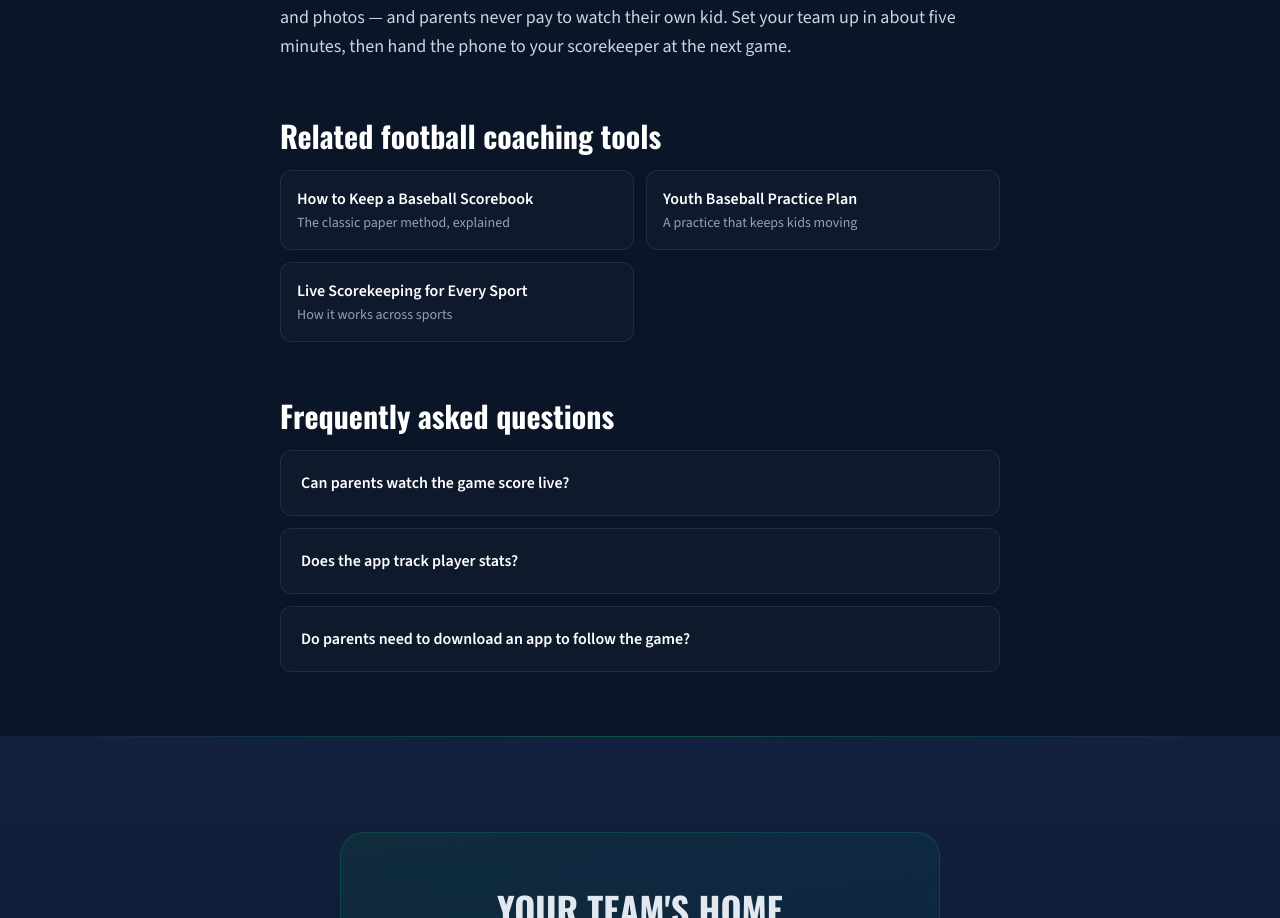
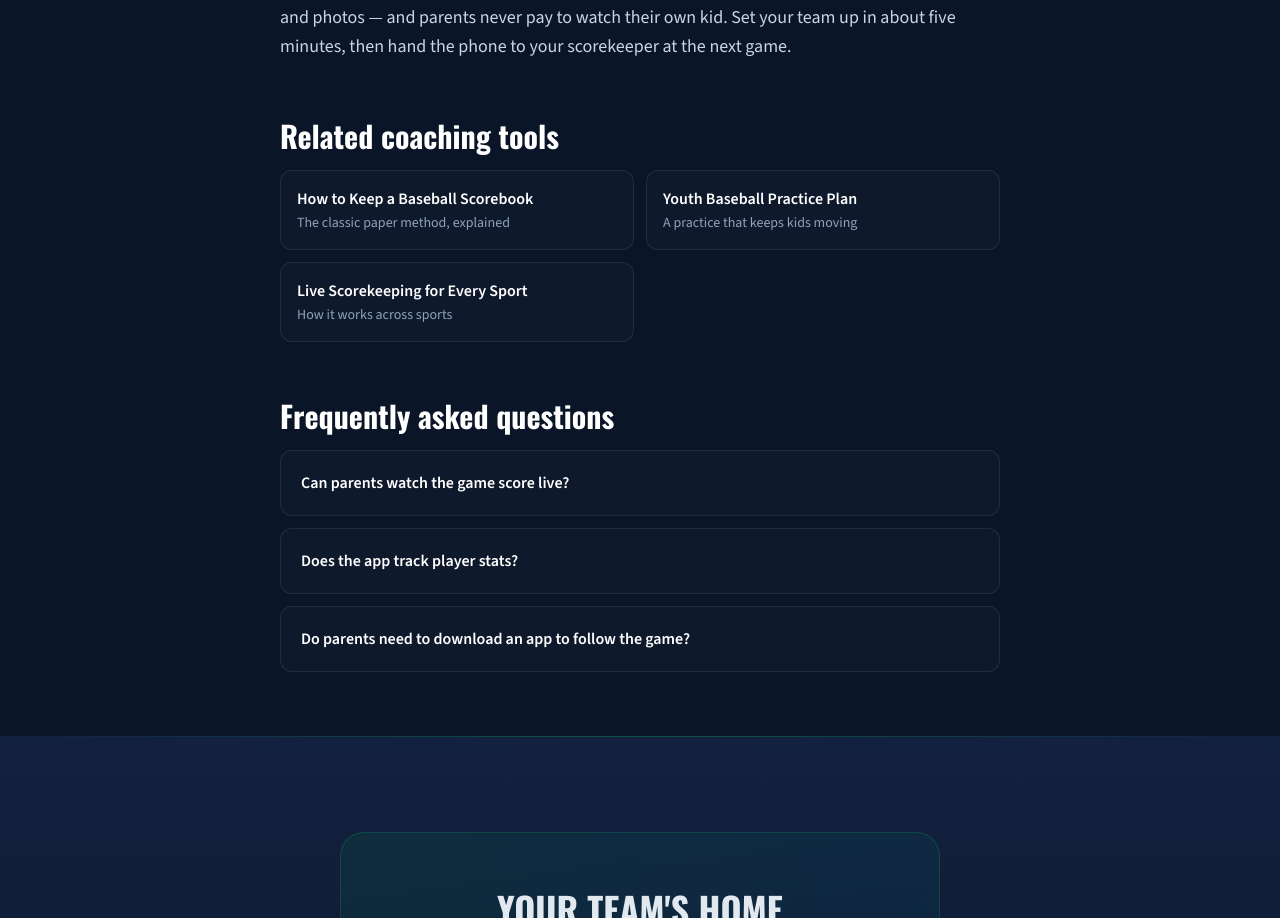
Before and after one commit to Climbo1967/my-teamsports, a Next.js app: page /blog/baseball-scorekeeping-app in a window 1280 px wide. Shown: the part 1402-2320 px from the top of the page. Built offline with nearby package versions, Linux system fonts and the light colour scheme.

Commit message:
Fix related-posts heading: was hardcoded 'Related football coaching tools' on every post

```diff
--- a/src/app/blog/[slug]/page.js
+++ b/src/app/blog/[slug]/page.js
@@ -106,7 +106,7 @@ function RelatedLinks({ items }) {
   if (!items || !items.length) return null;
   return (
     <div className="mt-14">
-      <h2 className="text-2xl md:text-3xl font-bold text-white mb-4">Related football coaching tools</h2>
+      <h2 className="text-2xl md:text-3xl font-bold text-white mb-4">Related coaching tools</h2>
       <div className="grid grid-cols-1 sm:grid-cols-2 gap-3">
         {items.map((it, i) => (
           <Link
```
